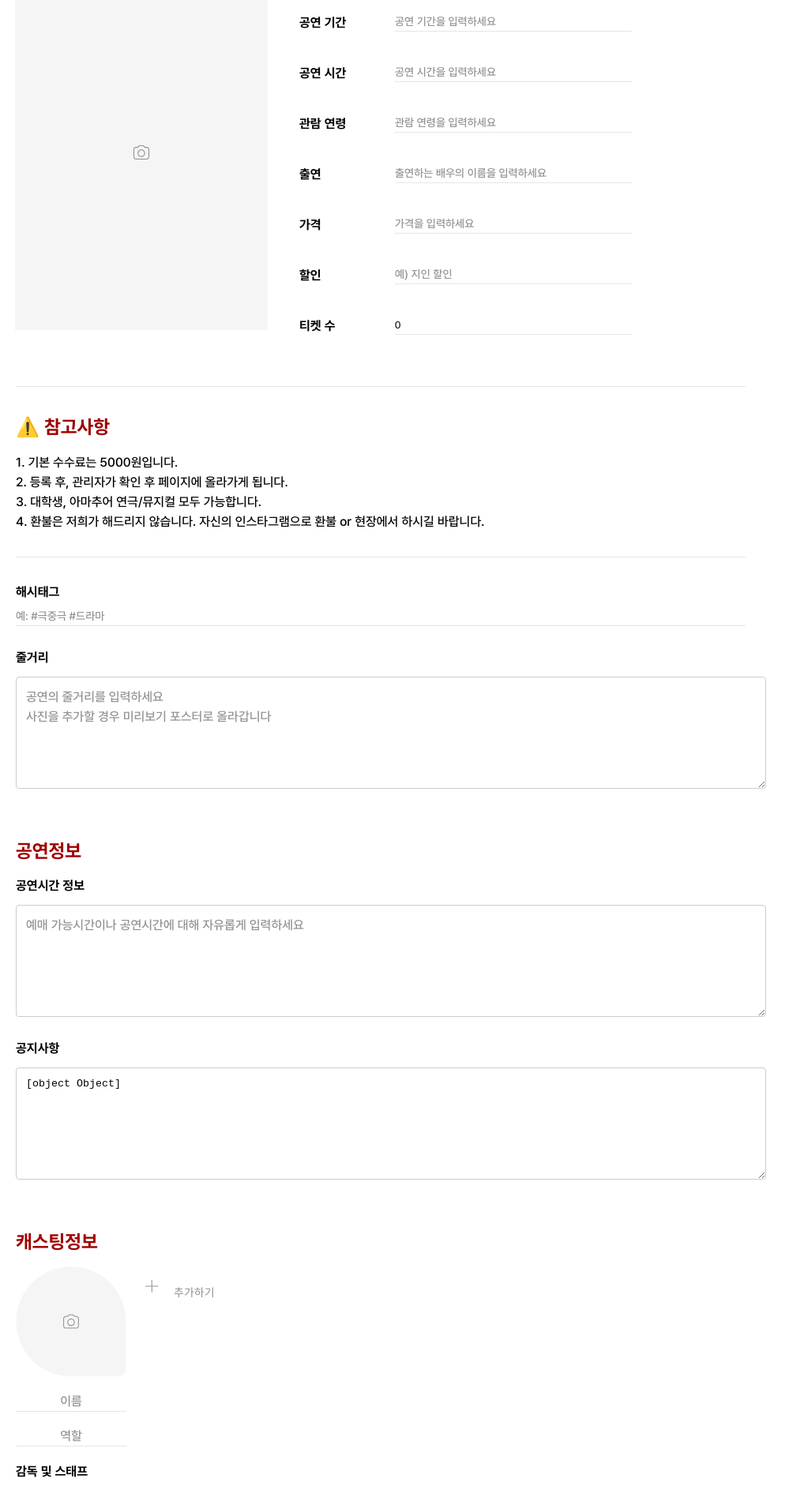
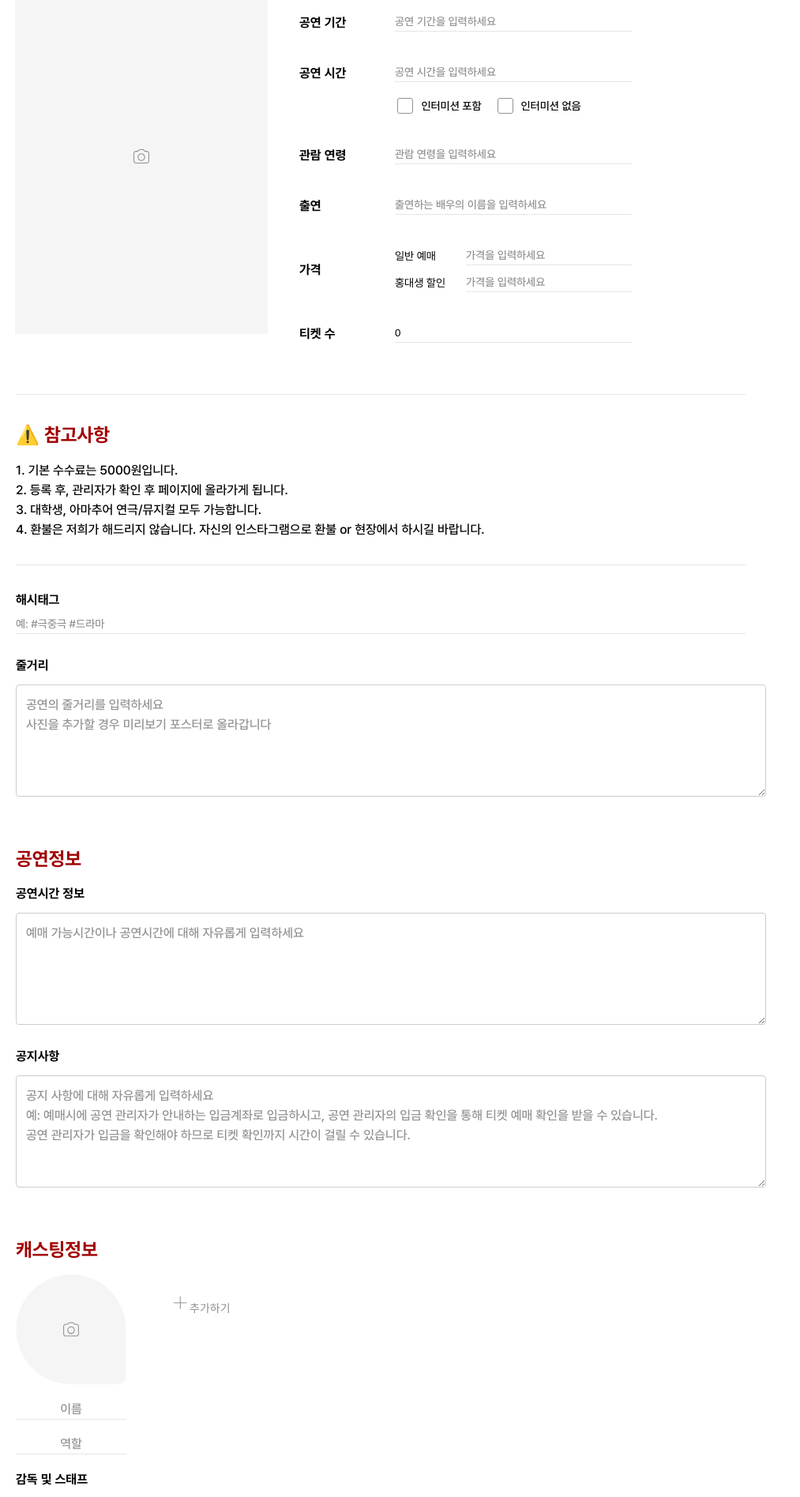
Before and after one commit to MUIT-UMC/Frontend, a React (Vite) app: page /register-musical in a window 1280 px wide. Shown: the part 280-2176 px from the top of the page at 79% size, without its empty margins (0-1013 px from the left). Built offline with nearby package versions, Linux system fonts and the light colour scheme; no server answers.

Commit message:
오픈예정 디테일 수정

```diff
--- a/src/pages/Upcoming.jsx
+++ b/src/pages/Upcoming.jsx
@@ -50,6 +50,7 @@ const Upcoming = () => {
         date: musical.openDate,
         info: musical.openInfo,
         extraInfo: musical.place,
+        dday:musical.dday,
       }));
       setTicketListMusicals(formattedTicketListMusicals);
     }
@@ -114,6 +115,7 @@ const Upcoming = () => {
         <TicketList>
           {ticketListMusicals.map((musical) => (
            <MusicalItem key={musical.id}>
+             <DdayBadge>{musical.dday}</DdayBadge>
               <img src={musical.image} alt={musical.name} />
               <div className="details">
                <div className="name">
@@ -275,6 +277,7 @@ const TicketList = styled.div`
 const MusicalItem = styled.div`
   text-align: left;
   font-family: Pretendard;
+  overflow: hidden;
 
   img {
     height: 320px;
@@ -319,3 +322,24 @@ const MusicalItem = styled.div`
 
   }
 `;
+const DdayBadge = styled.div`
+  position: absolute;
+  top: 100px;  /* 기존보다 아래로 이동 */
+  left: 70px; /* 기존보다 오른쪽으로 이동 */
+width: 54px;
+height: 20px;
+flex-shrink: 0;
+display: flex;
+flex-direction: column;
+justify-content: center;
+flex-shrink: 0;
+background: #FFF;
+color: #A00000;
+
+/* Body-bold */
+font-family: Pretendard;
+font-size: 16px;
+font-style: normal;
+font-weight: 700;
+line-height: normal;
+`;
--- a/src/pages/small-theater/RegisterMusical.jsx
+++ b/src/pages/small-theater/RegisterMusical.jsx
@@ -4,16 +4,20 @@ import CameraIcon from '../../assets/icons/Camera.svg';
 import CastingPictureIcon from '../../assets/icons/CastingPicture.svg';
 import PlusIcon from '../../assets/icons/plus.svg'
 import { useNavigate } from "react-router-dom";
+import IntermissionIcon1 from "../../assets/icons/Check.svg"
+import IntermissionIcon2 from "../../assets/icons/Check.svg"
+import CheckIntermissionIcon from "../../assets/icons/CheckRed.svg"
 
 const RegisterMusical = () => {
   const navigate = useNavigate();
+  const [intermission, setIntermission] = useState(null);
   const [posterImage, setPosterImage] = useState(null);
   const [castingImages, setCastingImages] = useState([]);
   const [noticeImages, setNoticeImages] = useState([]);
   const [summaryImage, setSummaryImage] = useState(null);
-  const [castings, setCastings] = useState([]);
-  const [staff, setStaff] = useState([]);
-  const [ticketPrice, setTicketPrice] = useState("");
+  const [castings, setCastings] = useState([
+    { name: '', role: '', image: null },
+  ]);
   const [formData, setFormData] = useState({
     name: "",
     place: "",
@@ -27,18 +31,33 @@ const RegisterMusical = () => {
     hashtag: "",
     runtime: "",
     notice: {
-      imgUrls: [],
       content: "",
     },
     summaries: {
-      imgUrl: "",
       content: "",
     },
+    staff:
+      {
+        name: ""
+      },
+    tickets: [
+        { ticketType: "일반 예매", price: "" },
+        { ticketType: "홍대생 할인", price: "" },
+      ],
+
   });
-  const handleTicketPriceChange = (e) => {
-    setTicketPrice(e.target.value);
+  console.log(formData);
+  const handleIntermissionClick = (type) => {
+    setIntermission(type);
+  };
+  const handleTicketPriceChange = (e, index) => {
+    const newTickets = [...formData.tickets];
+    newTickets[index].price = e.target.value;
+    setFormData((prev) => ({ ...prev, tickets: newTickets }));
   };
 
+
+  /*이미지 추가*/
   const handleImageUpload = (e) => {
     const file = e.target.files[0];
     if (file) {
@@ -54,9 +73,51 @@ const RegisterMusical = () => {
     document.getElementById("imageUploadInput").click();
   };
 
+  /*캐스팅 이미지 추가*/
+  const handleCastingImageUpload = (e, index) => {
+    const file = e.target.files[0];
+    if (!file) return;
+
+    // 이미지 파일 상태 갱신
+    const newImages = [...castingImages];
+    newImages[index] = file;
+    setCastingImages(newImages);
+
+    // castings 상태에 이미지 반영 (미리보기용)
+    const updatedCastings = [...castings];
+    updatedCastings[index] = { ...updatedCastings[index], image: file };
+    setCastings(updatedCastings);
+  };
+
+  const handleCastingImageClick = (index) => {
+    document.getElementById(`castingImageUploadInput-${index}`).click();
+  };
+
+  /*캐스팅 정보 추가하기*/
+  const handleAddCasting = () => {
+    setCastings([...castings, { name: '', role: '', image: null }]);
+  };
+
+  const handleCastingChange = (index, field, value) => {
+    const updatedCastings = [...castings];
+    updatedCastings[index][field] = value;
+    setCastings(updatedCastings);
+  };
+
   const handleInputChange = (e) => {
     const { name, value } = e.target;
     setFormData((prev) => ({ ...prev, [name]: value }));
+  };
+
+  const handleStaffNameChange = (e) => {
+    const { value } = e.target;
+    setFormData((prev) => ({
+      ...prev,
+      staff: {
+        ...prev.staff,
+        name: value,
+      },
+    }));
   };
 
   const handleNextClick = () => {
@@ -65,14 +126,10 @@ const RegisterMusical = () => {
         formData,
         posterImage,
         castingImages,
-        noticeImages,
-        summaryImage,
         castings,
-        staff,
-        ticketPrice,
+        intermission,
       },
     });
-
   };
 
   return (
@@ -136,6 +193,26 @@ const RegisterMusical = () => {
               onChange={handleInputChange}
             />
           </InputWrapper>
+          <IntermissionWrapper>
+          <IntermissionOption
+    selected={intermission === "include"}
+    onClick={() => handleIntermissionClick("include")}>
+    <img
+      src={intermission === "include" ? CheckIntermissionIcon : IntermissionIcon1}
+      alt="인터미션 포함"
+    />
+    <span>인터미션 포함</span>
+  </IntermissionOption>
+  <IntermissionOption
+    selected={intermission === "none"}
+    onClick={() => handleIntermissionClick("none")}>
+    <img
+      src={intermission === "none" ? CheckIntermissionIcon : IntermissionIcon2}
+      alt="인터미션 없음"
+    />
+    <span>인터미션 없음</span>
+  </IntermissionOption>
+          </IntermissionWrapper>
           <InputWrapper>
             <Label>관람 연령</Label>
             <Input
@@ -155,25 +232,24 @@ const RegisterMusical = () => {
             value={formData.starring}
             onChange={handleInputChange} />
           </InputWrapper>
+
   <InputWrapper>
   <Label>가격</Label>
-            <Input
+  <PriceInputWrapper>
+    {formData.tickets.map((ticket, index) => (
+      <PriceRow key={ticket.ticketType}>
+        <PriceLabel>{ticket.ticketType}</PriceLabel>
+        <PriceInput
           type="text"
-  name="ticketPrice"
           placeholder="가격을 입력하세요"
-  value={ticketPrice}
-  onChange={handleTicketPriceChange}
+          value={ticket.price}
+          onChange={(e) => handleTicketPriceChange(e, index)}
         />
+      </PriceRow>
+    ))}
+  </PriceInputWrapper>
 </InputWrapper>
-          <InputWrapper>
-            <Label>할인</Label>
-            <Input
-              type="text"
-              name="discount"
-              placeholder="예) 지인 할인"
-              value={formData.discount||""}
-              onChange={handleInputChange} />
-          </InputWrapper>
+
           <InputWrapper>
             <Label>티켓 수</Label>
             <Input
@@ -233,15 +309,11 @@ const RegisterMusical = () => {
     <InputWrapper2>
       <Label>공연시간 정보</Label>
       <TextArea
-        name="notice.content"
+        name="timeInfo"
         placeholder="예매 가능시간이나 공연시간에 대해 자유롭게 입력하세요"
-        value={formData.notice.content}
-        onChange={(e) =>
-          setFormData((prev) => ({
-            ...prev,
-            notice: { ...prev.notice, content: e.target.value },
-          }))
-        } />
+        value={formData.timeInfo}
+        onChange={handleInputChange}
+       />
     </InputWrapper2>
     <InputWrapper2>
       <Label>공지사항</Label>
@@ -250,37 +322,72 @@ const RegisterMusical = () => {
        placeholder={`공지 사항에 대해 자유롭게 입력하세요
 예: 예매시에 공연 관리자가 안내하는 입금계좌로 입금하시고, 공연 관리자의 입금 확인을 통해 티켓 예매 확인을 받을 수 있습니다.
 공연 관리자가 입금을 확인해야 하므로 티켓 확인까지 시간이 걸릴 수 있습니다.`}
-      value={formData.notice}
+      value={formData.notice.content}
       onChange={handleInputChange}/>
     </InputWrapper2>
   </Section>
 
   <Section>
   <SectionTitle>캐스팅정보</SectionTitle>
-    <CastingWrapper>
+  <CastingWrapperContainer>
+  {castings.map((casting, index) => (
+    <CastingWrapper key={index}>
       <Left>
-        <img src={CastingPictureIcon} alt="Casting Icon" width="140" height="140"/>
+        <img
+          src={
+            casting.image
+              ? URL.createObjectURL(casting.image)
+              : CastingPictureIcon
+          }
+          alt="Casting Icon"
+          width="140"
+          height="140"
+          onClick={() => handleCastingImageClick(index)}
+          style={{ cursor: 'pointer' }}
+        />
+        <input
+          type="file"
+          id={`castingImageUploadInput-${index}`}
+          style={{ display: 'none' }}
+          accept="image/*"
+          onChange={(e) => handleCastingImageUpload(e, index)}
+        />
         <CastingInfo
           type="text"
           placeholder="이름"
-          name="castingName"
-          onChange={handleInputChange}/>
+          value={casting.name}
+          onChange={(e) =>
+            handleCastingChange(index, 'name', e.target.value)
+          }
+        />
         <CastingInfo
           type="text"
           placeholder="역할"
-          name="castingRole"
-          onChange={handleInputChange}/>
+          value={casting.role}
+          onChange={(e) =>
+            handleCastingChange(index, 'role', e.target.value)
+          }
+        />
       </Left>
-      <Right>
-        <InputWrapper>
-        <img src={PlusIcon}/>
-         <AddButton>추가하기</AddButton>
-        </InputWrapper>
-      </Right>
     </CastingWrapper>
-    <InputWrapper>
+  ))}
+
+  <AddCastingButtonWrapper>
+    <AddCastingButton onClick={handleAddCasting}>
+      <img src={PlusIcon} alt="추가 아이콘" />
+      <span>추가하기</span>
+    </AddCastingButton>
+  </AddCastingButtonWrapper>
+</CastingWrapperContainer>
+    <InputWrapper2>
       <Label>감독 및 스태프</Label>
-    </InputWrapper>
+      <TextArea
+            name="staff.name"
+            placeholder="예) 감독 - 홍길동"
+            value={formData.staff.name}
+            onChange={handleStaffNameChange}
+          />
+    </InputWrapper2>
 
   </Section>
 
@@ -299,7 +406,7 @@ const RegisterMusical = () => {
       <Label>환불문의</Label>
       <Input2
       type="text"
-      name="refundContact"
+      name="contact"
       placeholder="환불 문의에 쓰일 SNS 또는 전화번호를 입력하세요"
       value={formData.contact}
       onChange={handleInputChange} />
@@ -312,6 +419,7 @@ const RegisterMusical = () => {
 };
 
 export default RegisterMusical;
+
 
 
 const RegisterWrapper = styled.div`
@@ -466,6 +574,84 @@ line-height: 18px; /* 128.571% */
     border-bottom: 1px solid #333; /* 포커스 시 밑줄 색상 변경 */
   }
 `;
+const PriceInputWrapper = styled.div`
+  display: flex;
+  flex-direction: column;
+  gap: 10px;
+  width: 300px;
+  margin-left: auto;
+  margin-right: 120px;
+`;
+
+const PriceRow = styled.div`
+  display: flex;
+  align-items: center;
+  justify-content: space-between;
+`;
+
+const PriceLabel = styled.span`
+  color: var(--Gray-maintext, #000);
+
+/* Body-tiny-md */
+font-family: Pretendard;
+font-size: 14px;
+font-style: normal;
+font-weight: 400;
+line-height: 18px; /* 128.571% */;
+`;
+
+const PriceInput = styled.input`
+  border: none;
+  border-bottom: 1px solid #E6E6E6;
+  outline: none;
+  padding: 4px 0;
+  color: rgb(0, 0, 0);
+  width: 70%;
+
+  &::placeholder {
+    color: #919191;
+    font-family: Pretendard;
+    font-size: 14px;
+    font-weight: 500;
+    line-height: 18px;
+  }
+
+  &:focus {
+    border-bottom: 1px solid #333;
+  }
+`;
+
+// IntermissionWrapper: 옵션들을 감싸는 컨테이너
+const IntermissionWrapper = styled.div`
+  display: flex;
+  gap: 20px;
+  justify-content: center;
+  align-items: center;
+  margin-top:-20px;
+  margin-left:-60px;
+`;
+
+// IntermissionOption: 개별 옵션
+const IntermissionOption = styled.div`
+  display: flex;
+  align-items: center;
+  cursor: pointer;
+
+/* body-14-medium */
+font-family: Pretendard;
+font-size: 14px;
+font-style: normal;
+font-weight: 500;
+line-height: 18px; /* 128.571% */
+
+  img {
+    width: 20px;
+    height: 20px;
+    margin-right: 10px;
+  }
+
+`;
+
 
 const Border=styled.div`
  border: none;
@@ -603,12 +789,19 @@ border: none;
 `;
 
 
-const Right = styled.div`
-align-items: center;
-  flex: 1;
+
+const CastingWrapperContainer = styled.div`
+  display: flex;
+  gap: 40px;
+  align-items: flex-start;
 `;
 
-const AddButton = styled.button`
+const AddCastingButtonWrapper = styled.div`
+  display: flex;
+  align-items: center;
+`;
+
+const AddCastingButton = styled.button`
   margin-top: 16px;
   padding: 8px 16px;
   border: none;
```
Also changed, not shown: src/pages/small-theater/RegisterCheck.jsx (+51 -27 lines), src/assets/icons/Check.svg (added), src/assets/icons/CheckRed.svg (added). Lines whose indentation alone changed are shown as unchanged.
